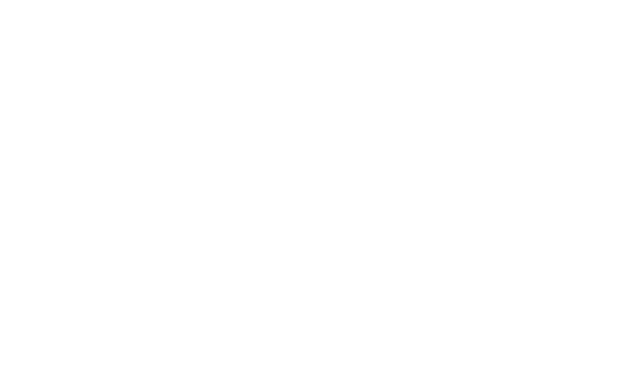
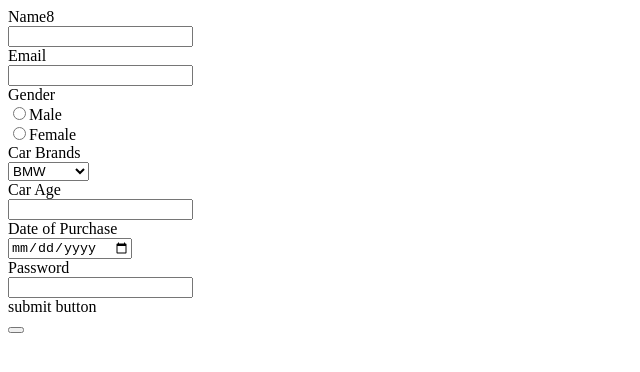
Before and after one commit to acciojob/car-insurance-form-Maijuddin, a website: page main.html in a window 1280 px wide. Shown: the whole page, without its empty margins (0-640 px from the left). Drawn offline with Linux system fonts and the light colour scheme.

Commit message:
created a submission

```diff
--- a/main.html
+++ b/main.html
@@ -8,6 +8,46 @@
 
 <body>
 	<!-- the entire body must be written by student -->
+	<form method="post" name="form" id="form">
+		<div>
+			<label for="name">Name8</lanel><br>
+			<input type="text" name="name" id="name" required>
+		</div>
+		<div>
+			<label for="email">Email</label><br>
+			<input type="email" name="email" id="email" required>
+		</div>
+		<div>
+			<label for="gender">Gender</label><br>
+			<input type="radio" name="gender" id="gender" value="Male" required>Male<br>
+			<input type="radio" name="gender" id="gender" value="Female" required>Female
+		</div>
+		<div>
+			<label for="cars">Car Brands</label><br>
+			<select name="cars" id ="cars">
+				<option value="bmw">BMW</option>
+				<option value="audi">Audi</option>
+				<option value="mercedez">Mercedez</option>
+			</select>
+		</div>
+		<div>
+			<label for="carage">Car Age</label><br>
+			<input type="number" name="carage" id="carage" required>
+		</div>
+		<div>
+			<label for="dop">Date of Purchase</label><br>
+			<input type="date" name ="dop" id="dop" required>
+		</div>
+		<div>
+			<label for="password">Password</label><br>
+			<input type ="password" name ="password"id="password" required>
+		</div>
+		<div>
+			<label for="submit">submit button</label><br>
+			<button type="submit" name ="submit" id="submit">
+			</button>
+
+		</div>
     <script type="text/javascript" src="./script.js">
 </script>
 
```
